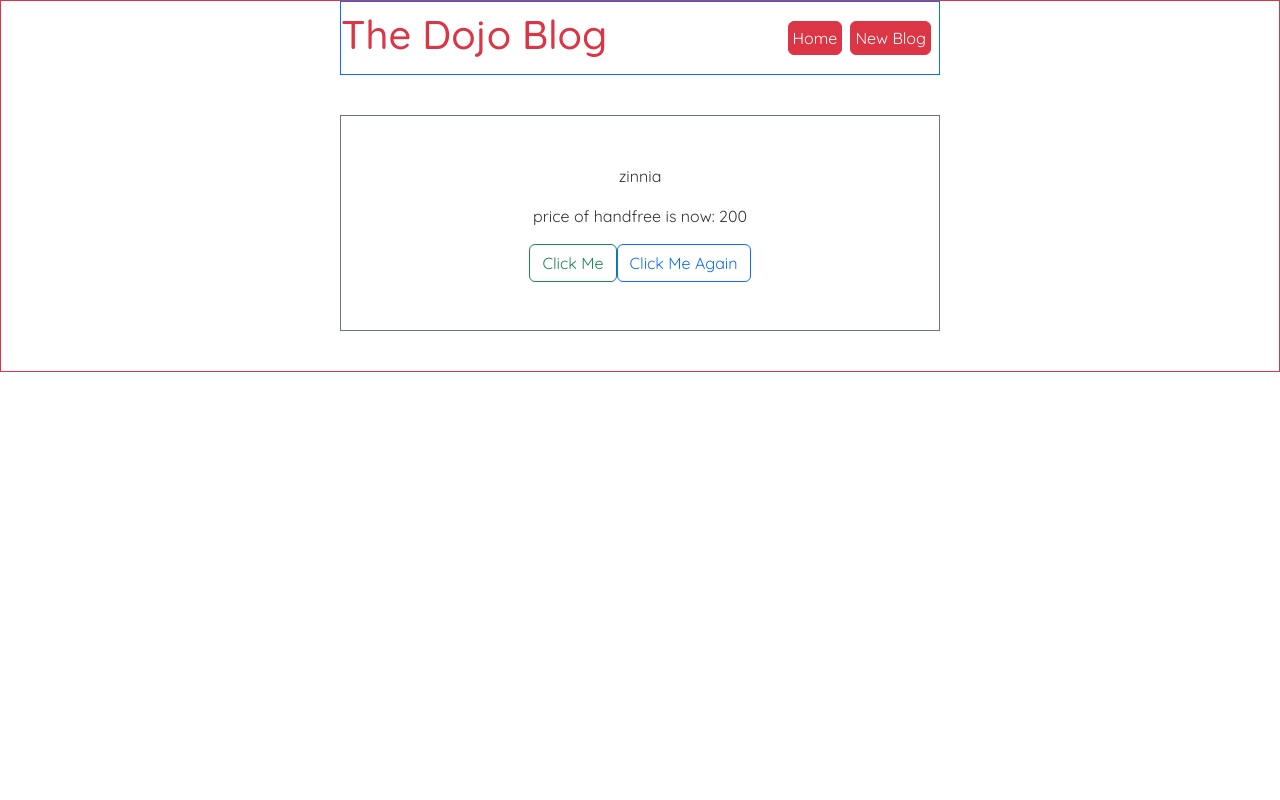
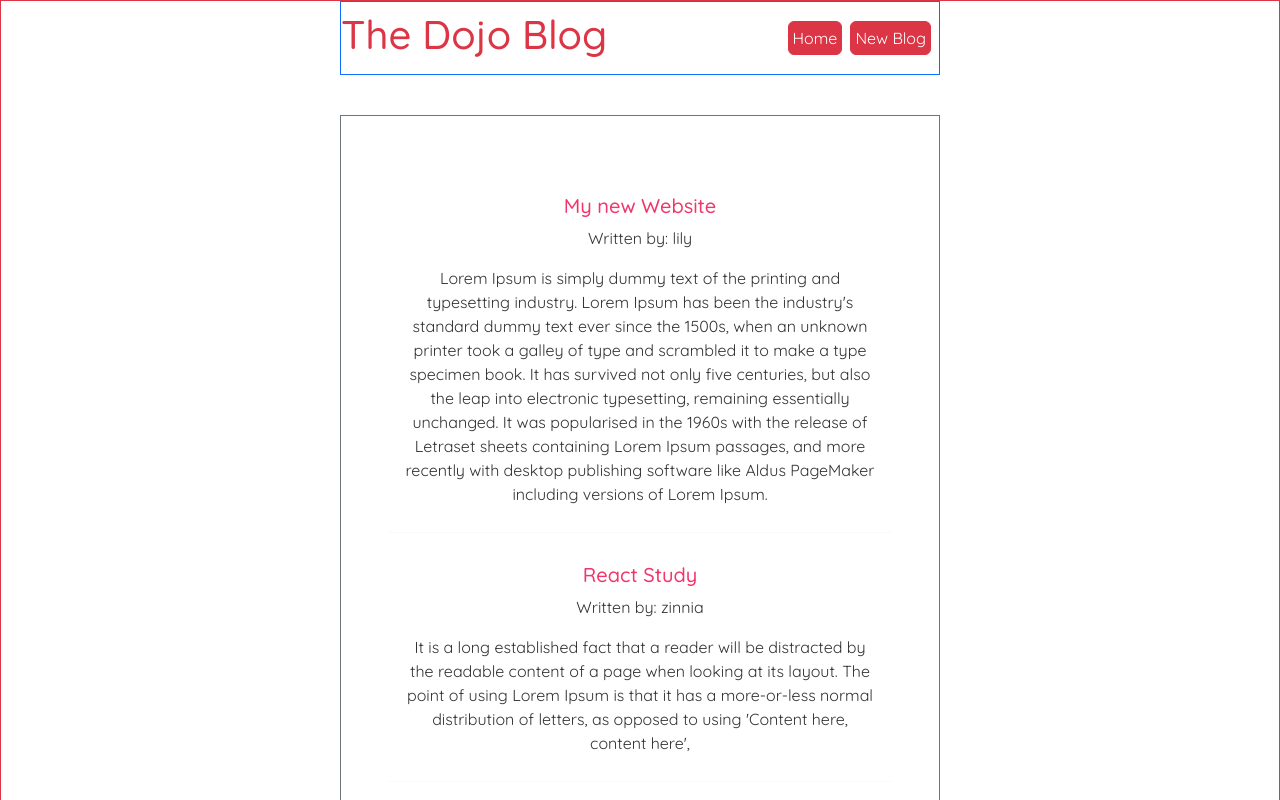
Before and after one commit to kiran-frontend-developer/ec-blog, a React (Create React App) app: page / in a window 1280 px wide. Shown: the top 800 px of the page. Built offline with nearby package versions, Linux system fonts and the light colour scheme.

Commit message:
Lecture 10

```diff
--- a/src/Home.js
+++ b/src/Home.js
@@ -2,45 +2,47 @@
 
 const Home = () => {
 
-    // let name = 'zinnia'
-    const [name, setName] = useState('zinnia')
-    // console.log("name " + name + " & set name " + setName)
-    const [price, setPrice] = useState(200)
-
-    const handleClick = (e) => {
-        // name = 'cherry'
-        setName('cherry')
-        setPrice(300)
-        console.log("clicked " + name)
-        console.log("name " + name + " & set name " + setName)
-        // alert("clicked name ," + name)
-
-    }
-    const handleClickAgain = (name) => {
-        console.log(("hi my name is " + name))
-        alert("this is  " + name)
-    }
+    const [blogs, setBlogs] = useState([
+        {
+            id: 1,
+            title: 'My new Website',
+            body: "Lorem Ipsum is simply dummy text of the printing and typesetting industry. Lorem Ipsum has been the industry's standard dummy text ever since the 1500s, when an unknown printer took a galley of type and scrambled it to make a type specimen book. It has survived not only five centuries, but also the leap into electronic typesetting, remaining essentially unchanged. It was popularised in the 1960s with the release of Letraset sheets containing Lorem Ipsum passages, and more recently with desktop publishing software like Aldus PageMaker including versions of Lorem Ipsum.",
+            author: 'lily'
+        },
+        {
+            id: 2,
+            title: 'React Study',
+            body: "It is a long established fact that a reader will be distracted by the readable content of a page when looking at its layout. The point of using Lorem Ipsum is that it has a more-or-less normal distribution of letters, as opposed to using 'Content here, content here',",
+            author: 'zinnia'
+        },
+        {
+            id: 3,
+            title: 'Learning JavaScript',
+            body: "There are many variations of passages of Lorem Ipsum available, but the majority have suffered alteration in some form, ",
+            author: 'Jenny'
+        }
+    ])
+    // console.log(blogs)
 
     return (
         <div className='home'>
-            <p>{name}</p>
-            <p>price of handfree is now: {price}</p>
-            <button
-                type="button"
-                className="btn btn-outline-success"
-                onClick={handleClick}
-            >
-                Click Me
-            </button>
-            <button
-                type="button"
-                className="btn btn-outline-primary"
-                // onClick={handleClickAgain('lily')}
-                // onClick={() => { console.log('check it') }}
-                onClick={() => handleClickAgain('lily')}
-            >
-                Click Me Again
-            </button>
+            {
+                blogs.map(
+                    (blog) => (
+                        <div className="blog-preview" key={blog.id}>
+                            <h2>
+                                {blog.title}
+                            </h2>
+                            <p>
+                                Written by: {blog.author}
+                            </p>
+                            <p>
+                                {blog.body}
+                            </p>
+                        </div>
+                    )
+                )
+            }
         </div >
     )
 }
--- a/src/index.css
+++ b/src/index.css
@@ -20,3 +20,18 @@
   max-width: 600px;
   margin: 40px auto;
 }
+
+/* blog previews / list */
+.blog-preview {
+  padding: 10px 16px;
+  margin: 20px 0;
+  border-bottom: 1px solid #fafafa;
+}
+.blog-preview:hover {
+  box-shadow: 1px 3px 5px rgba(0,0,0,0.1);
+}
+.blog-preview h2 {
+  font-size: 20px;
+  color: #f1356d;
+  margin-bottom: 8px;
+}
```
